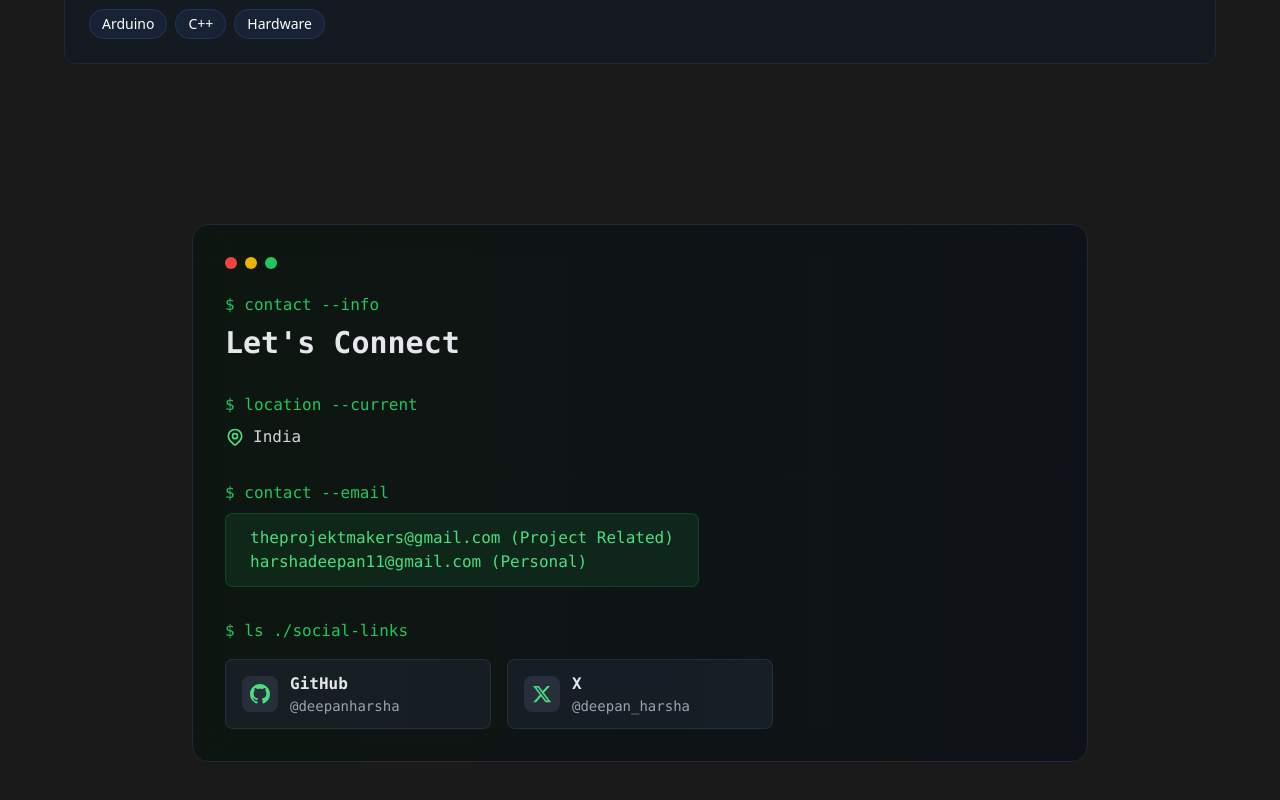
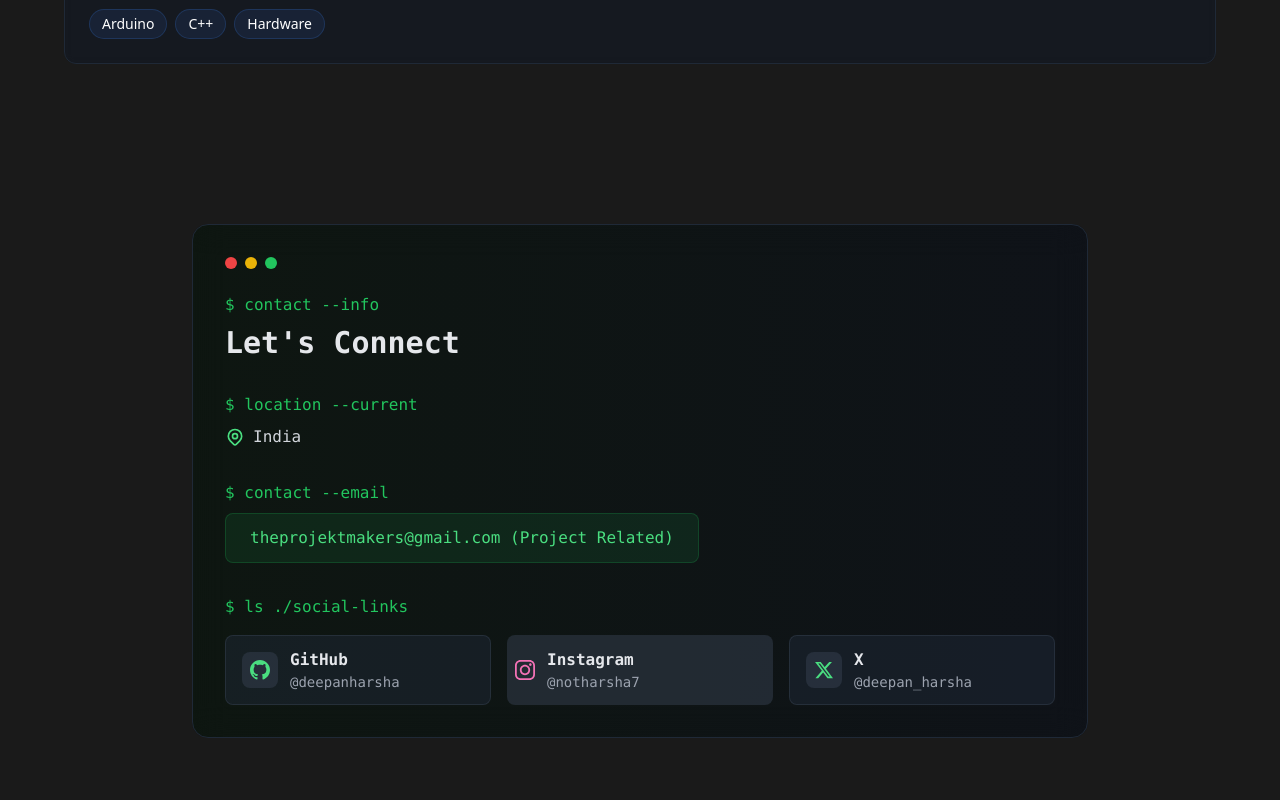
Before and after one commit to deepanharsha/deepanharsha, a Next.js app: page / in a window 1280 px wide. Shown: the part 1644-2444 px from the top of the page. Built offline with nearby package versions, Linux system fonts and the light colour scheme.

Commit message:
Add Instagram to ContactSection

```diff
--- a/app/components/ContactSection.tsx
+++ b/app/components/ContactSection.tsx
@@ -42,7 +42,6 @@ export default function ContactSection() {
 								className="inline-block px-6 py-3 bg-green-500/10 text-green-400 rounded-lg border border-green-500/20 hover:bg-green-500/20 transition-colors"
 							>
 								theprojektmakers@gmail.com (Project Related)  <br />
-								harshadeepan11@gmail.com (Personal)
 							</motion.a>
 							{/*
 							<p className="text-green-500 mt-8 mb-2">$ cat resume.pdf</p>
@@ -76,23 +75,41 @@ export default function ContactSection() {
 										<p className="text-sm text-gray-400">@deepanharsha</p>
 									</div>
 								</motion.a>
-								{/*
+
 								<motion.a
-									href="#"
-									whileHover={{ scale: 1.05 }}
-									className="flex items-center gap-3 px-4 py-3 bg-gray-800/50 rounded-lg hover:bg-gray-700/50 transition-colors border border-gray-700/50 group"
+								  href="https://www.instagram.com/notharsha7"
+								  target="_blank"
+								  rel="noopener noreferrer"
+								  className="flex items-center gap-3 p-2 bg-gray-700/50 rounded-lg group-hover:bg-gray-600/50 transition-colors"
 								>
-									<div className="p-2 bg-gray-700/50 rounded-lg group-hover:bg-gray-600/50 transition-colors">
-										<svg className="w-5 h-5 text-green-400" fill="currentColor" viewBox="0 0 24 24">
-											<path d="M19 0h-14c-2.761 0-5 2.239-5 5v14c0 2.761 2.239 5 5 5h14c2.762 0 5-2.239 5-5v-14c0-2.761-2.238-5-5-5zm-11 19h-3v-11h3v11zm-1.5-12.268c-.966 0-1.75-.79-1.75-1.764s.784-1.764 1.75-1.764 1.75.79 1.75 1.764-.783 1.764-1.75 1.764zm13.5 12.268h-3v-5.604c0-3.368-4-3.113-4 0v5.604h-3v-11h3v1.765c1.396-2.586 7-2.777 7 2.476v6.759z" />
-										</svg>
-									</div>
-									<div>
-										<p className="font-semibold text-gray-200">LinkedIn</p>
-										<p className="text-sm text-gray-400">Alex Chen</p>
-									</div>
+								  <div>
+								    <svg
+								      className="w-5 h-5 text-pink-400"
+								      fill="currentColor"
+								      viewBox="0 0 169.063 169.063"
+								      xmlns="http://www.w3.org/2000/svg"
+								    >
+								      <g>
+								        <path d="M122.406,0H46.654C20.929,0,0,20.93,0,46.655v75.752c0,25.726,20.929,46.655,46.654,46.655h75.752
+								                          c25.727,0,46.656-20.93,46.656-46.655V46.655C169.063,20.93,148.133,0,122.406,0z M154.063,122.407
+								                          c0,17.455-14.201,31.655-31.656,31.655H46.654C29.2,154.063,15,139.862,15,122.407V46.655C15,29.201,29.2,15,46.654,15h75.752
+								                          c17.455,0,31.656,14.201,31.656,31.655V122.407z" />
+								        <path d="M84.531,40.97c-24.021,0-43.563,19.542-43.563,43.563c0,24.02,19.542,43.561,43.563,43.561s43.563-19.541,43.563-43.561
+								                          C128.094,60.512,108.552,40.97,84.531,40.97z M84.531,113.093c-15.749,0-28.563-12.812-28.563-28.561
+								                          c0-15.75,12.813-28.563,28.563-28.563s28.563,12.813,28.563,28.563C113.094,100.281,100.28,113.093,84.531,113.093z" />
+								        <path d="M129.921,28.251c-2.89,0-5.729,1.17-7.77,3.22c-2.051,2.04-3.23,4.88-3.23,7.78c0,2.891,1.18,5.73,3.23,7.78
+								                          c2.04,2.04,4.88,3.22,7.77,3.22c2.9,0,5.73-1.18,7.78-3.22c2.05-2.05,3.22-4.89,3.22-7.78c0-2.9-1.17-5.74-3.22-7.78
+								                          C135.661,29.421,132.821,28.251,129.921,28.251z" />
+								      </g>
+								    </svg>
+								  </div>
+								  <div>
+								    <p className="font-semibold text-gray-200">Instagram</p>
+								    <p className="text-sm text-gray-400">@notharsha7</p>
+								  </div>
 								</motion.a>
-								*/}
+
+
 								<motion.a
 									href="https://x.com/deepan_harsha"
 									whileHover={{ scale: 1.05 }}
```
